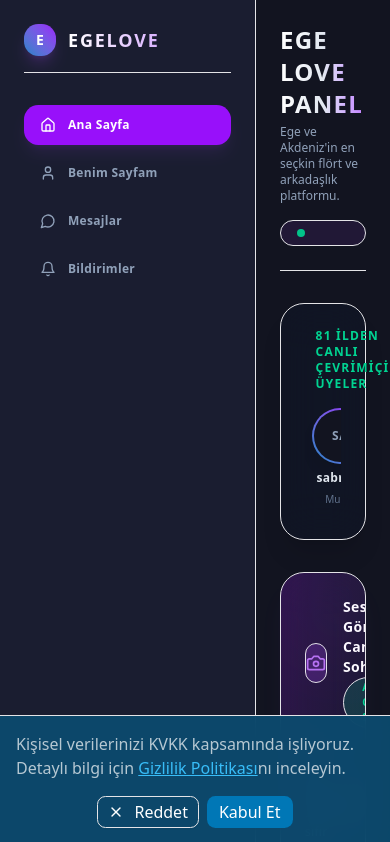
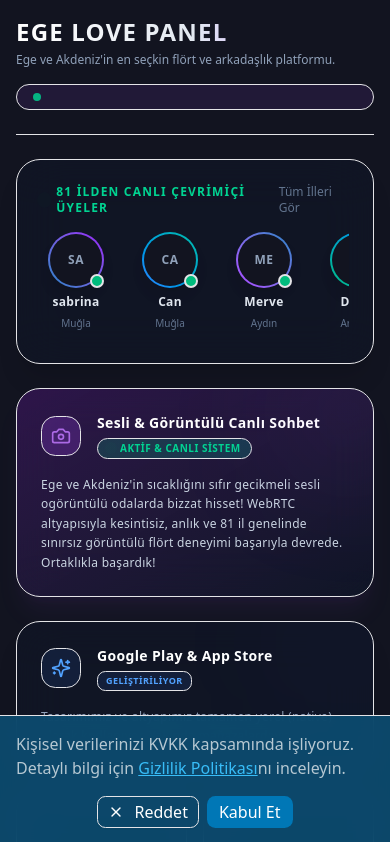
Before and after one commit to ylmzchdr/egelove-backend, a Next.js app in the folder frontend/: page /dashboard in a window 390 px wide. Shown: the top 842 px of the page. Built offline with nearby package versions, Linux system fonts and the light colour scheme.

Commit message:
fix: improve mobile dashboard layout

```diff
--- a/frontend/app/dashboard/page.tsx
+++ b/frontend/app/dashboard/page.tsx
@@ -47,7 +47,7 @@ export default function DashboardPage() {
     <div className="min-h-screen bg-[#121420] text-white flex">
 
       {/* 📱 1. SOL MENÜ SÜTUNU (HER EKRANDA KİLİTLİ VE SABİT) */}
-      <aside className="w-64 bg-[#1a1d30] border-r border-white/5 flex flex-col justify-between p-6 shrink-0">
+    <aside className="hidden md:flex w-64 bg-[#1a1d30] border-r border-white/5 flex-col justify-between p-6 shrink-0">
         <div className="space-y-8">
           {/* Logo Bölümü */}
           <div className="flex items-center gap-3 border-b border-white/5 pb-4">
@@ -88,7 +88,7 @@ export default function DashboardPage() {
       </aside>
 
       {/* 📊 2. ANA İÇERİK ALANI */}
-      <main className="flex-1 p-6 md:p-8 space-y-8 overflow-y-auto">
+      <main className="flex-1 min-w-0 w-full p-4 md:p-8 space-y-6 md:space-y-8 overflow-x-hidden overflow-y-auto">
 
         {/* Üst Başlık */}
         <div className="flex flex-col md:flex-row md:items-center md:justify-between gap-4 border-b border-white/5 pb-6">
--- a/frontend/components/AuthDialog.tsx
+++ b/frontend/components/AuthDialog.tsx
@@ -277,7 +277,7 @@ return (
               {/* Google Butonu */}
               <button
                 type="button"
-                                            onClick={() => window.location.href = "https://onrender.com"}
+                                            onClick={handleSocialLogin}
 
 
 
```
